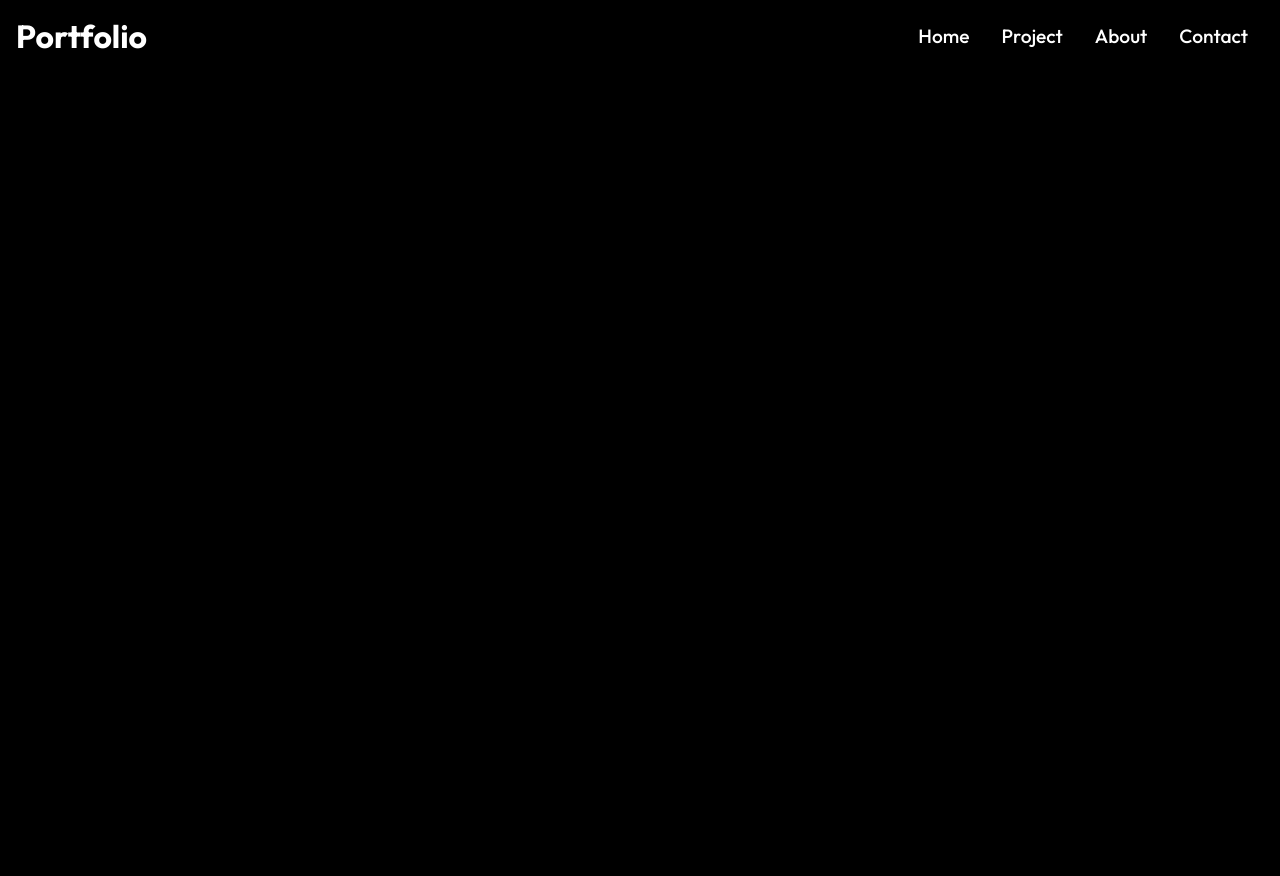
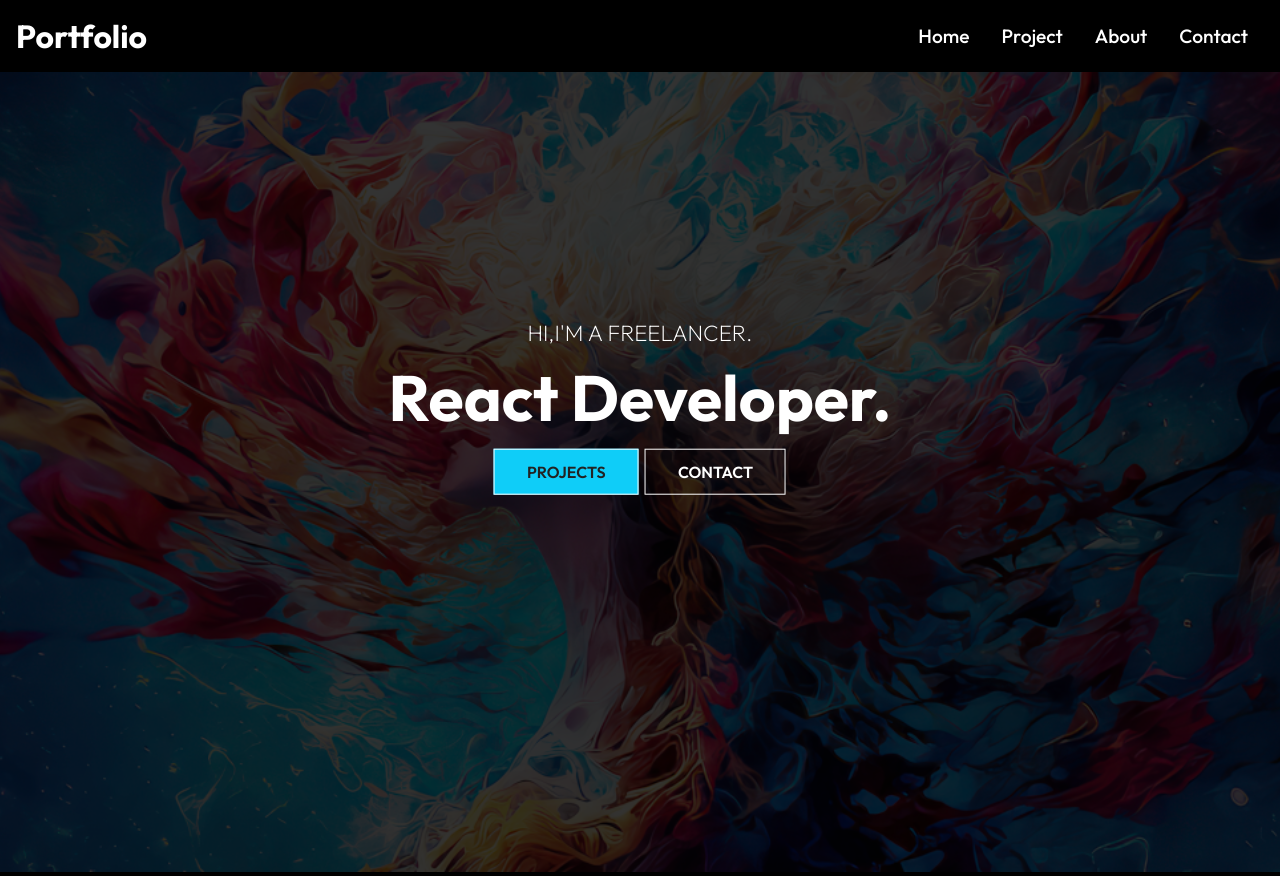
Before and after one commit to mansoonmhzrn/Portfolio, a React (Create React App) app: page / in a window 1280 px wide. Before the commit the page ends 800 px from the top, so only its background shows below. Built offline with nearby package versions, Linux system fonts and the light colour scheme.

Commit message:
From mac

```diff
--- /dev/null
+++ b/src/components/Heroimg.js
@@ -0,0 +1,32 @@
+import "./HeroimgStyles.css";
+import React from 'react'
+import IntroImg from "../assets/bg.png"
+import { Link } from "react-router-dom";
+
+const Heroimg = () => {
+  return (
+    <div className="hero">
+        <div className="mask">
+            <img className="intro-img" src={IntroImg} alt="bg.png"/>
+        </div>
+        <div className="content">
+        <p>
+            HI,I'M A FREELANCER.</p>
+            <h1>
+                React Developer.
+            </h1>
+            <div>
+                <Link to="/project" className="btn">
+                    Projects
+                </Link>
+                <Link to="/contact" className="btn btn-light">
+                    Contact
+                </Link>
+            </div>
+
+        </div>
+    </div>
+  )
+}
+
+export default Heroimg
--- /dev/null
+++ b/src/components/HeroimgStyles.css
@@ -0,0 +1,63 @@
+.mask{
+    width: 100%;
+    height: 100vh;
+    position: relative;
+}
+.intro-img{
+    width: 100%;
+    height: 100%;
+    background-size: cover;
+    background-position: center;
+    object-fit: cover;
+}
+
+.mask::after{
+    content: "";
+    width: 100%;
+    height: 100%;
+    position: absolute;
+    top: 0;
+    left: 0;
+    background-color: #000;
+    opacity: 0.8;
+}
+
+.hero{
+    height: 100%;
+    width: 100%;
+}
+
+.hero .content{
+    position: absolute;
+    transform: translate(-50%, -50%);
+    top: 50%;
+    left: 50%;
+    text-align: center;
+}
+
+.hero .content h1{
+    font-size: 4rem;
+    padding: 0.6rem 0 1.5rem;
+}
+
+.hero .content p{
+    font-size: 1.4rem;
+    font-weight: 200;
+    text-transform: uppercase;
+}
+
+.content .btn{
+    margin: 1rem 0.2rem;
+}
+
+@media  screen and (max-width:640px) {
+    .hero .content h1{
+        font-size: 3rem;
+
+    }
+
+    .hero .content p{
+        font-size: 1.4rem;
+
+    }
+}
--- a/src/index.css
+++ b/src/index.css
@@ -24,7 +24,7 @@
     padding: 12px 32px;
     font-size: 1rem;
     text-transform: uppercase;
-    background: rgb(248, 217, 15);
+    background: rgb(15, 205, 248);
     color: #222;
     border: 1px solid #fff;
     font-weight: 600;
--- a/src/routes/Home.js
+++ b/src/routes/Home.js
@@ -1,10 +1,12 @@
 import React from 'react'
 import Navbar from '../components/Navbar'
+import Heroimg from "../components/Heroimg"
 
 const Home = () => {
   return (
     <div>
       <Navbar/>
+      <Heroimg/>
     </div>
   )
 }
```
Also changed, not shown: src/assets/bg.png (added).
